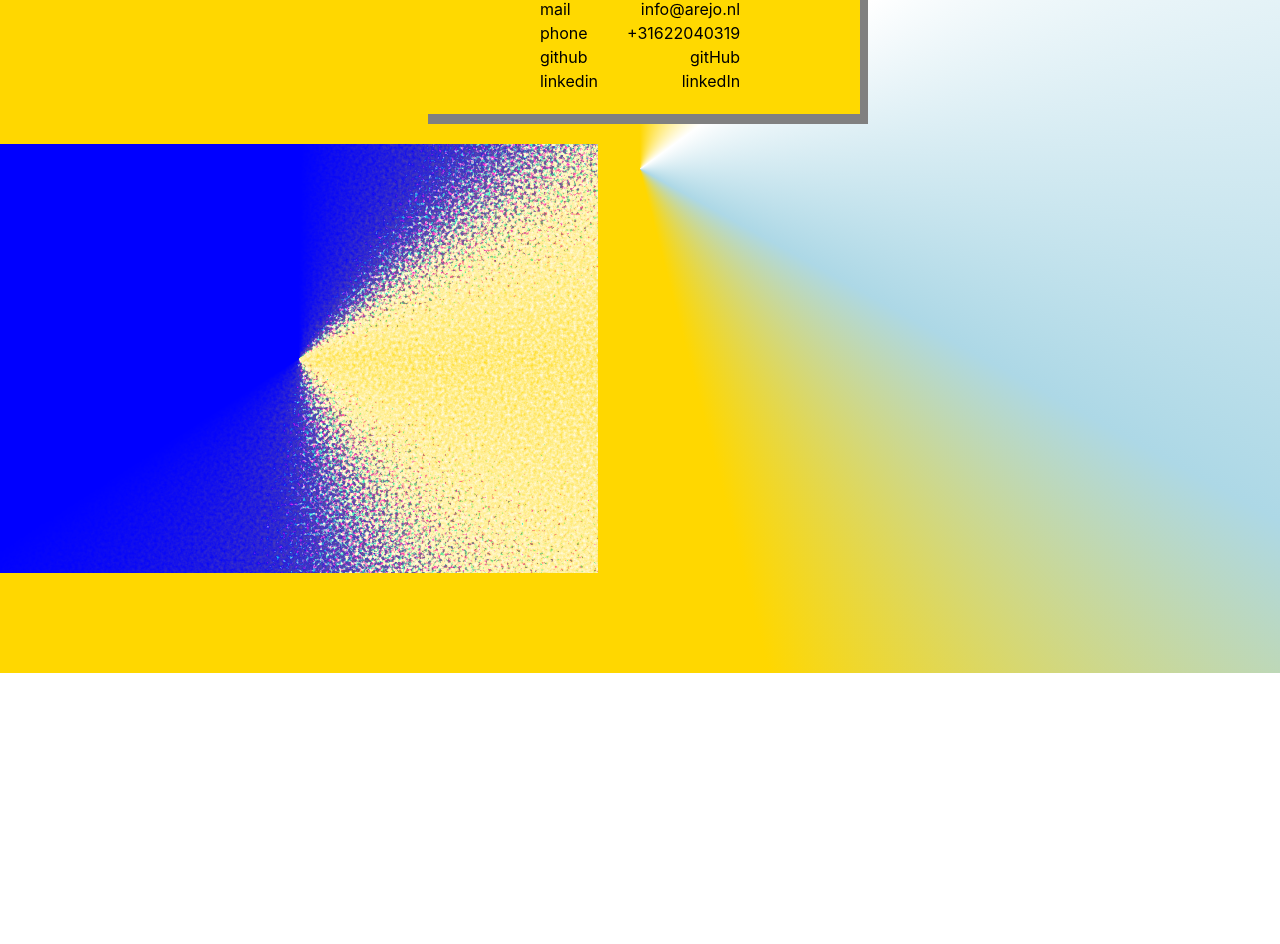
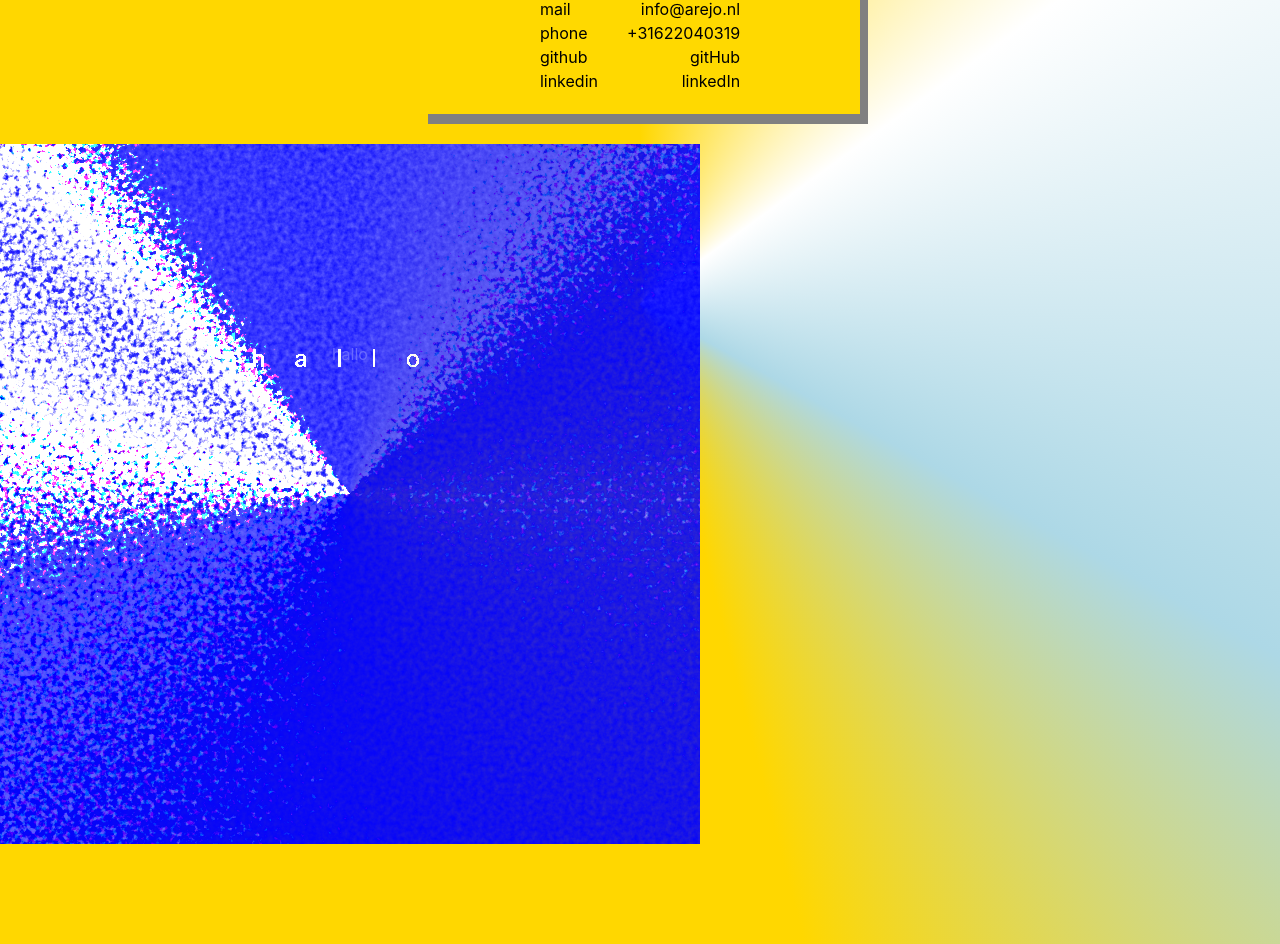
Before and after one commit to arejasverduras/portfolio, a React (Create React App) app: page /contact in a window 1280 px wide. Shown: the part 335-1279 px from the top of the page. Before the commit the page ends 1008 px from the top, so only its background shows below. Built offline with nearby package versions, Linux system fonts and the light colour scheme.

Commit message:
experiment

```diff
--- a/src/App.css
+++ b/src/App.css
@@ -17,65 +17,156 @@ body {
 }
 
 .noise {
-
+  width: 300px;
+  height: 300px;
   padding: 200px;
   margin-bottom: 100px;
   color: transparent;
   font-size: 24px;
   letter-spacing: 1.2em;
-  /* background: linear-gradient(20deg,
-    blue,
-    transparent
-  ), url(http://localhost:3000/images/pattern.svg); */
- /* background: conic-gradient(
-    gold 0%,
-    lightblue 18%,
-    transparent 25%,
-    blue 96%,
-    gold 98%
-  ), url(http://localhost:3000/images/pattern.svg); */
   background: conic-gradient(
     blue 0%,
     transparent 25%,
     blue 66%
-    /* gold 0%,
-    transparent 25%,
-    gold 66% */
-
   ), url(http://localhost:3000/images/pattern.svg);
   filter: contrast(170%) brightness(500%);
   position: relative;
-  z-index: 100;
+  opacity: 1;
+  z-index: 1;
 }
 
 .noise::before {
+  width: 300px;
+  height: 300px;
   content: 'hallo';
   color: white;
   background: conic-gradient(
     blue 30%,
-    transparent 55%,
+    transparent 65%,
     blue 96%
 
   ), url(http://localhost:3000/images/pattern.svg);
   filter: contrast(190%) brightness(700%);
-  opacity: 1;
-  transition: opacity 2s;
-  z-index: -100;
+  opacity: 0;
+  z-index: 2;
   padding: 200px;
   position: absolute;
   left: 0px;
   top: 0px;
 }
 
-@keyframes grainSeaOpacity {
+.noise::after {
+  width: 300px;
+  height: 300px;
+  content: 'hallo';
+  color: white;
+  background: conic-gradient(
+    blue 60%,
+    transparent 85%,
+    blue 96%
+  ), url(http://localhost:3000/images/pattern.svg);
+  filter: contrast(190%) brightness(700%);
+  opacity: 0;
+
+  z-index: 1;
+  padding: 200px;
+  position: absolute;
+  left: 0px;
+  top: 0px;
+}
+
+.noiseFinal {
+  width: 300px;
+  height: 300px;
+  content: 'hallo';
+  color: white;
+  background: conic-gradient(
+    transparent 0%,
+    blue 25%,
+    transparent 97%
+  ), url(http://localhost:3000/images/pattern.svg);
+  filter: contrast(190%) brightness(700%);
+  opacity: 0;
+  z-index: 4;
+  padding: 200px;
+  position: absolute;
+  left: 0px;
+  top: 0px;
+}
+
+@keyframes grainSeaFirst0 {
   0% {
-    opacity: 0.8;
+    opacity: 1;
+  }
+
+  33% {
+    opacity: 1;
+  }
+
+  66% {
+    opacity: 1;
+  }
+
+  100% {
+    opacity: 1;
+  }
+}
+
+@keyframes grainSeaBefore1 {
+  0% {
+    opacity: 0;
+  }
+
+  33% {
+    opacity: 1;
+  }
+
+  66% {
+    opacity: 0;
   }
 
   100% {
     opacity: 0;
   }
 }
+
+@keyframes grainSeaAfter2 {
+  0% {
+    opacity: 0;
+  }
+
+  33% {
+    opacity: 0;
+  }
+
+  66% {
+    opacity: 1;
+  }
+
+  100% {
+    opacity: 0;
+  }
+}
+
+@keyframes grainSeaFinal3 {
+  0% {
+    opacity: 0;
+  }
+
+  33% {
+    opacity: 0;
+  }
+
+  66% {
+    opacity: 0;
+  }
+
+  100% {
+    opacity: 1;
+  }
+}
+
+
 
 /* Chrome-specific
 @media all and (-webkit-min-device-pixel-ratio:0) and (min-resolution: .001dpcm) {
@@ -85,8 +176,18 @@ body {
 } */
 
 @media (prefers-reduced-motion: no-preference) {
+  .noise {
+    animation: grainSeaFirst0 2s infinite linear;
+  }
+
   .noise::before {
-    animation: grainSeaOpacity 2s infinite alternate;
+    animation: grainSeaBefore1 2s infinite linear;
+  }
+  .noise::after {
+    animation: grainSeaAfter2 2s infinite linear;
+  }
+  .noiseFinal {
+    animation: grainSeaFinal3 2s infinite linear;
   }
 }
 
--- a/src/components/Contact/ContactInfo/ContactInfo.js
+++ b/src/components/Contact/ContactInfo/ContactInfo.js
@@ -25,6 +25,7 @@ export const ContactInfo = (props) => {
             </div>
             <div className="isolate">
                 <div className="noise">hallo</div>
+                <div className="noiseFinal">hallo</div>
                 <div className="overlay"></div>
             </div>
         </>
```
